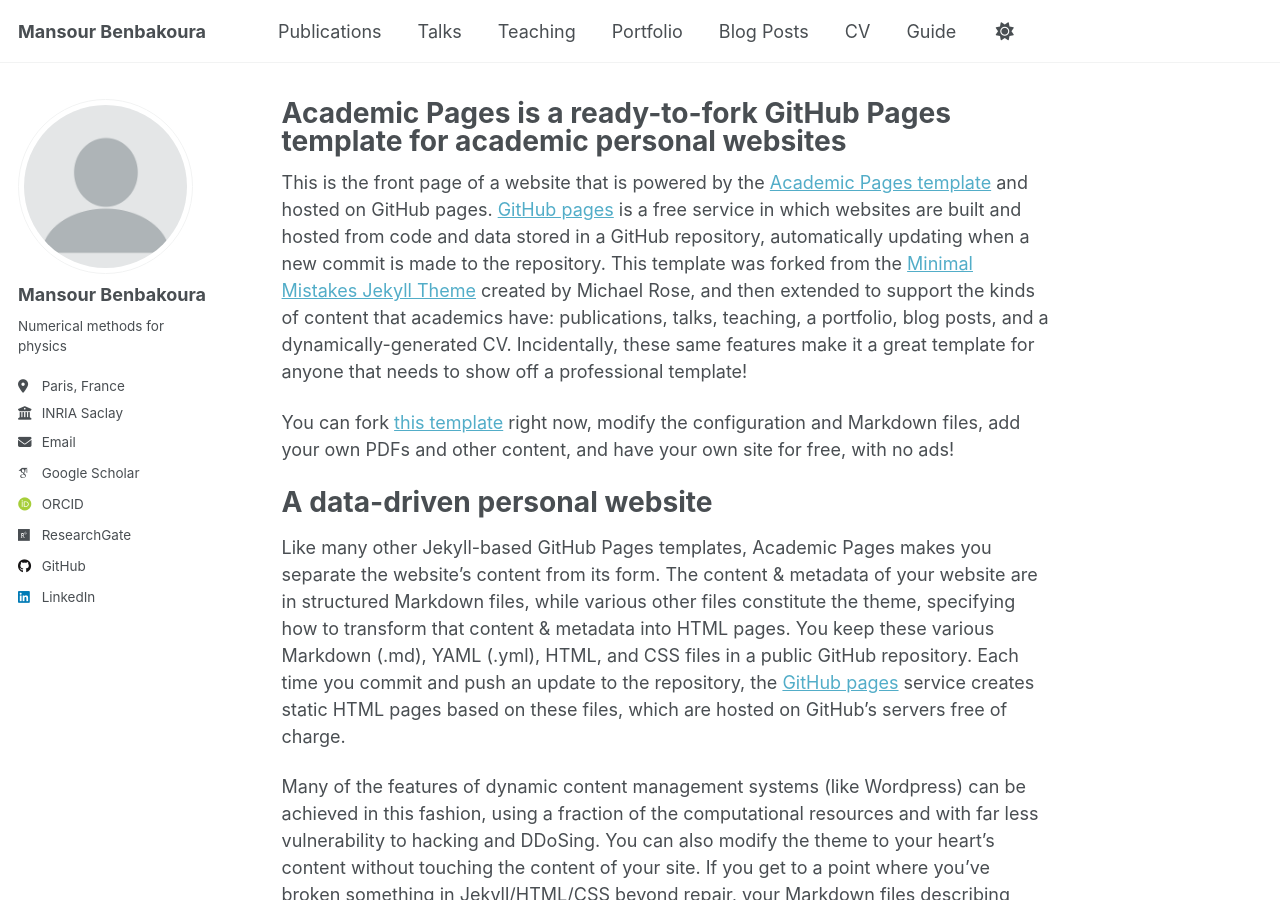
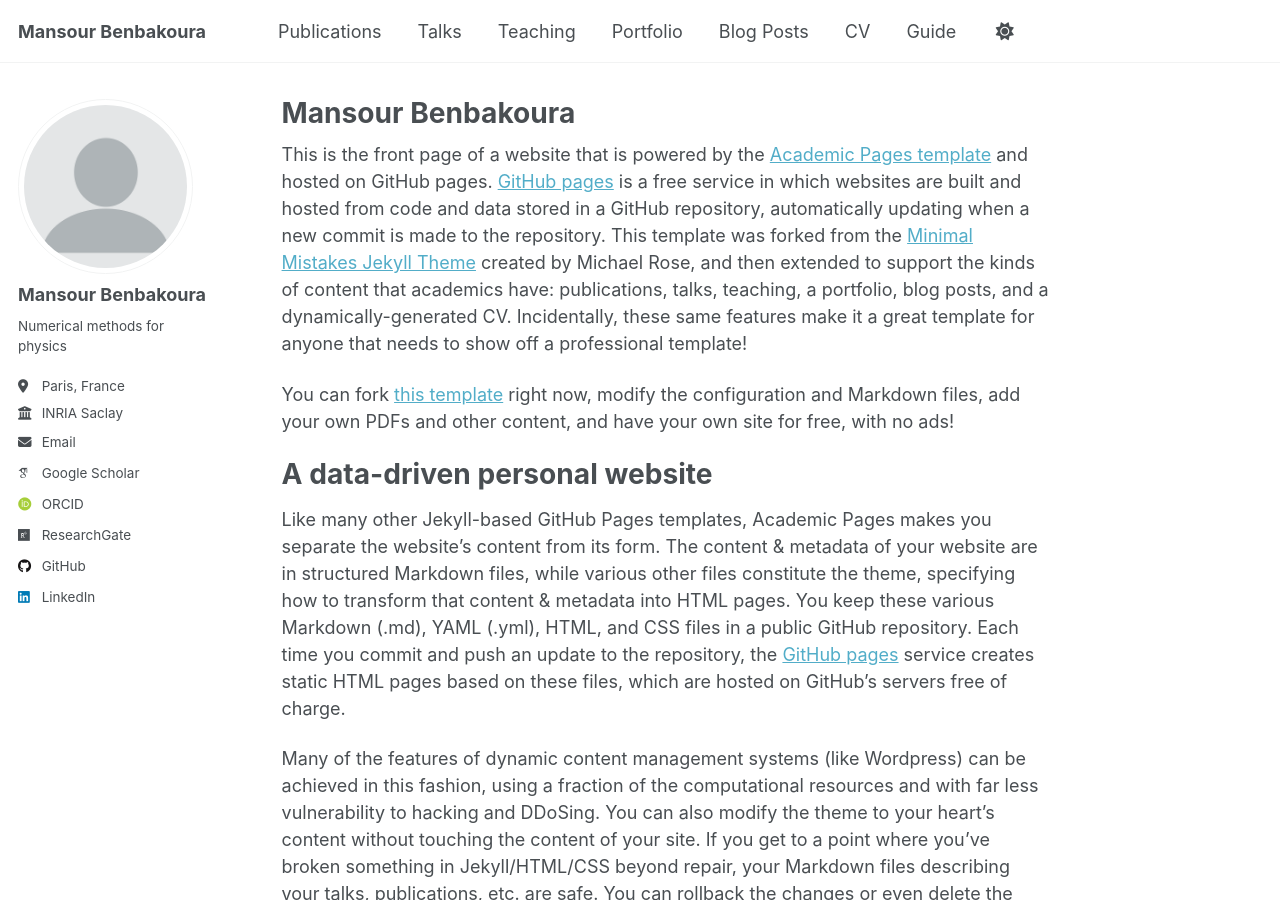
Before and after one commit to mansour-b/mansour-b.github.io, a Jekyll site: the page built from _pages/about.md, in a window 1280 px wide and 900 px high. Built offline with Jekyll 4.4.1, drawn with Linux system fonts in a browser that asks for light colours; some web fonts are replaced; a script that is not in the unit is left out.

Commit message:
Update about.md

```diff
--- a/_pages/about.md
+++ b/_pages/about.md
@@ -1,6 +1,6 @@
 ---
 permalink: /
-title: "Academic Pages is a ready-to-fork GitHub Pages template for academic personal websites"
+title: "Mansour Benbakoura"
 author_profile: true
 redirect_from:
   - /about/
```
